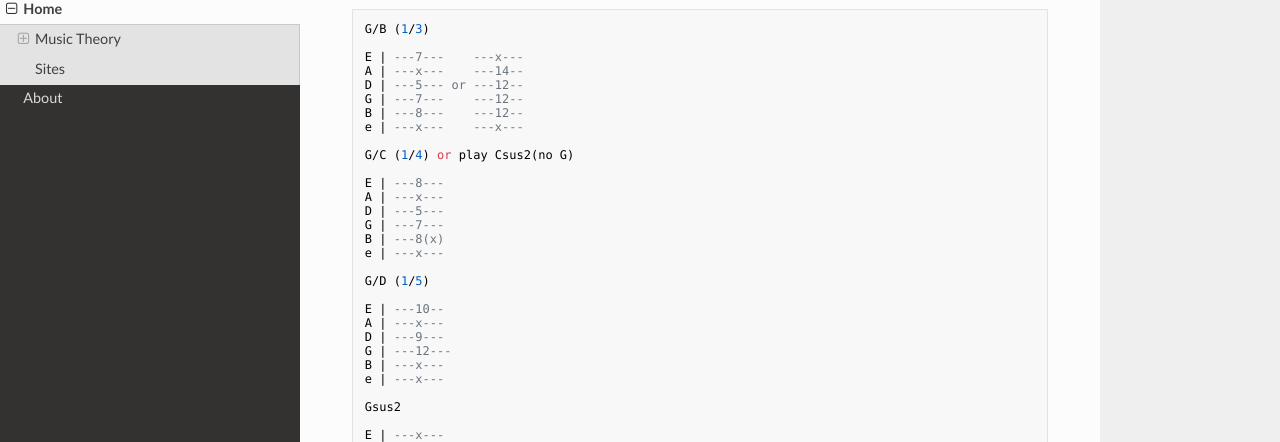
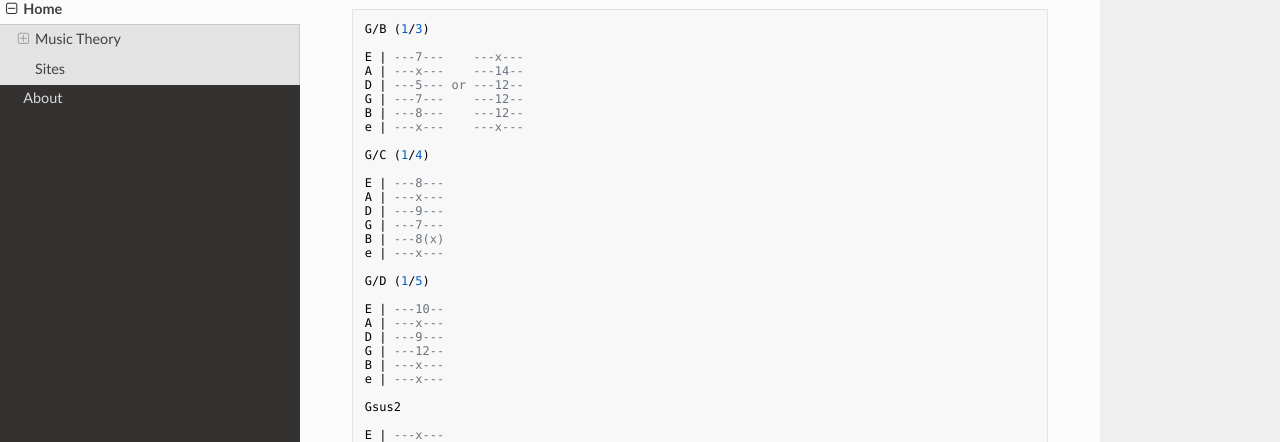
Before and after one commit to aaronenberg/guitar, an MkDocs documentation site: the page built from docs/index.md, in a window 1280 px wide and 900 px high, scrolled down 5698 px. Shown: the part 112-554 px from the top of the window. Built offline with MkDocs 1.6.1, drawn with Linux system fonts in a browser that asks for light colours; nearby versions of some CDN libraries.

Commit message:
fix chord

```diff
--- a/docs/index.md
+++ b/docs/index.md
@@ -263,11 +263,11 @@ G | ---7---    ---12--
 B | ---8---    ---12--
 e | ---x---    ---x---
 
-G/C (1/4) or play Csus2(no G)
+G/C (1/4)
 
 E | ---8---
 A | ---x---
-D | ---5---
+D | ---9---
 G | ---7---
 B | ---8(x)
 e | ---x---
@@ -277,7 +277,7 @@ G/D (1/5)
 E | ---10--
 A | ---x---
 D | ---9---
-G | ---12---
+G | ---12--
 B | ---x---
 e | ---x---
 
```
